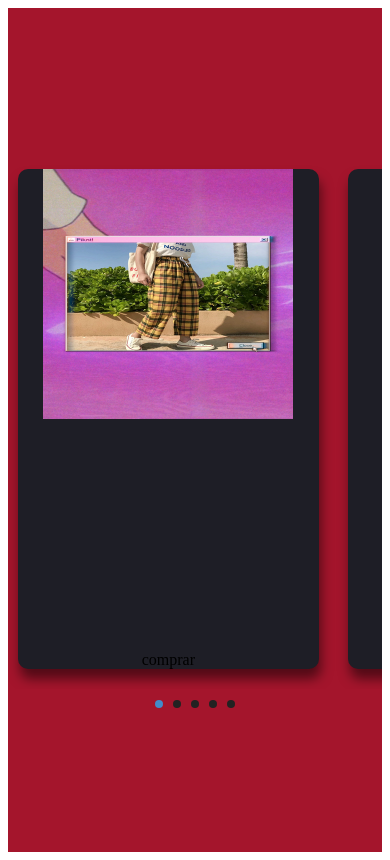
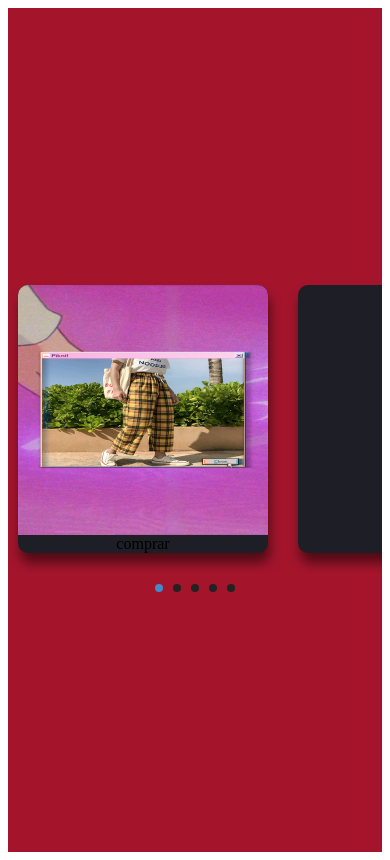
Before and after one commit to piknt/piknt.github.io, a plain HTML site: page index.html in a window 390 px wide. Drawn offline with Linux system fonts and the light colour scheme; files whose address does not match are found by name.

Commit message:
Add files via upload

```diff
--- a/css/style.css
+++ b/css/style.css
@@ -15,7 +15,7 @@ a{
 }
 .box{
 	width:350px;
-	height:610px;
+	height:auto;
 	background-color:#1e1e26;
 	border-radius: 10px;
 	box-shadow: 2px 10px 12px rgba(0,0,0,0.5);
@@ -24,7 +24,8 @@ a{
 	align-items: center;
 	justify-content: space-between;
 	box-sizing: border-box;
-	margin: 20px 10px;
+    margin: 20px 10px;
+    overflow: hidden;
 }
 .model{
 	height: 350px;
@@ -67,8 +68,8 @@ a{
 /*--responsive for mobile phone--*/
 @media(max-width:720px){
 	.box{
-		width: 94%;
-		height: 500px;
+		width: 250px;
+		height: auto;
 	}
 	.model{
 		height:250px;
```
